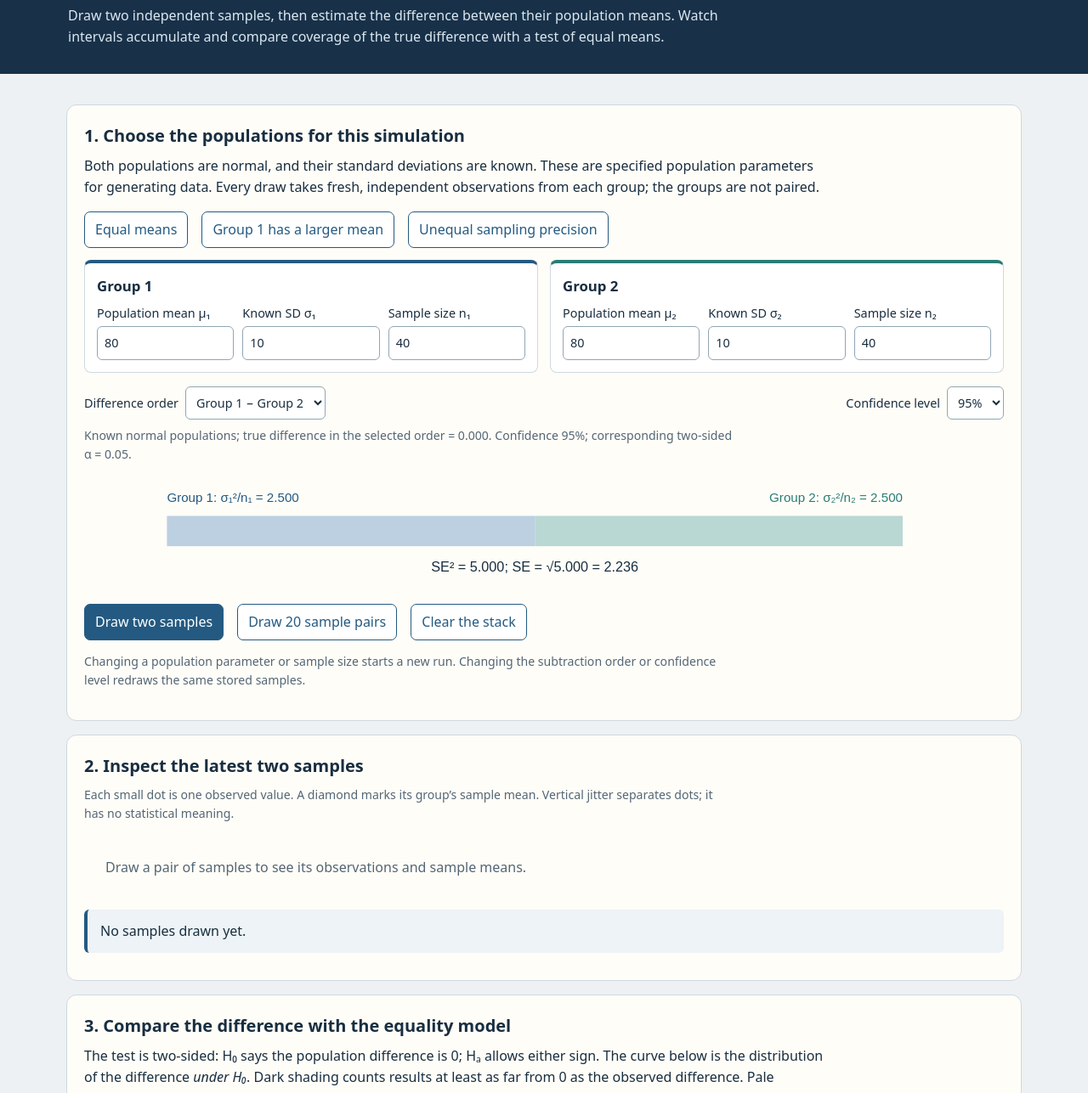
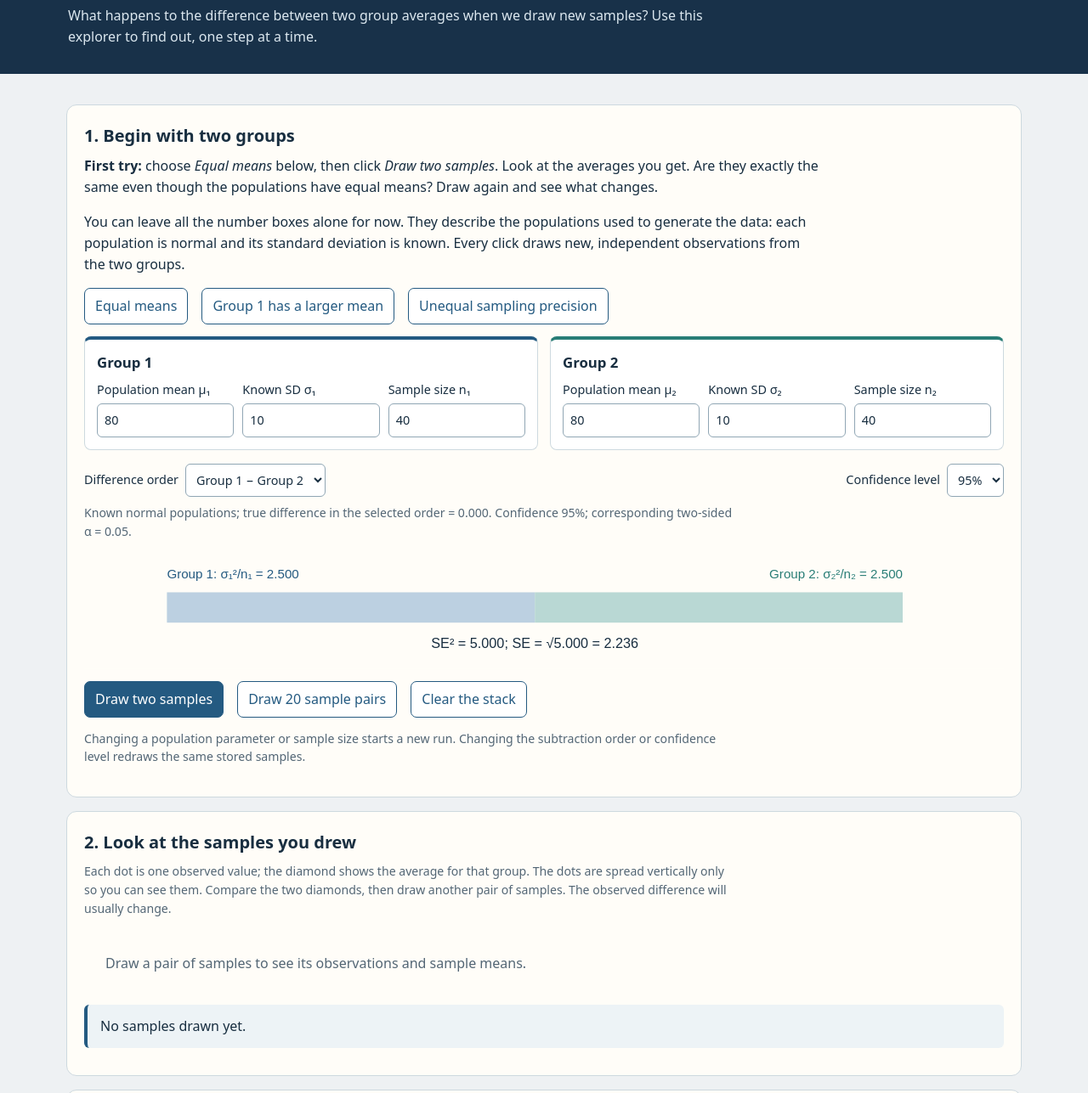
Before and after one commit to bobovski66/IntroStatistics, a plain HTML site: page demos/two_sample_demo.html in a window 1280 px wide. Shown: the part 113-1400 px from the top of the page at 85% size. Drawn offline with Linux system fonts and the light colour scheme.

Commit message:
Add first-try guidance and progressive exploration to Week 7 demo

```diff
--- a/demos/two_sample_demo.html
+++ b/demos/two_sample_demo.html
@@ -13,9 +13,9 @@
 </head>
 <body>
 <a class="sr-only" href="#explorer">Skip to explorer</a>
-<header><a href="../index.html">← MATH&amp; 146 course</a> · <a href="../readings/week7_reading.html">Week 7 reading</a><h1>Two-Sample Difference Explorer</h1><p>Draw two independent samples, then estimate the difference between their population means. Watch intervals accumulate and compare coverage of the true difference with a test of equal means.</p></header>
+<header><a href="../index.html">← MATH&amp; 146 course</a> · <a href="../readings/week7_reading.html">Week 7 reading</a><h1>Two-Sample Difference Explorer</h1><p>What happens to the difference between two group averages when we draw new samples? Use this explorer to find out, one step at a time.</p></header>
 <main id="explorer">
-<section class="panel" aria-labelledby="model-heading"><h2 id="model-heading">1. Choose the populations for this simulation</h2><p>Both populations are normal, and their standard deviations are known. These are specified population parameters for generating data. Every draw takes fresh, independent observations from each group; the groups are not paired.</p>
+<section class="panel" aria-labelledby="model-heading"><h2 id="model-heading">1. Begin with two groups</h2><p><strong>First try:</strong> choose <em>Equal means</em> below, then click <em>Draw two samples</em>. Look at the averages you get. Are they exactly the same even though the populations have equal means? Draw again and see what changes.</p><p>You can leave all the number boxes alone for now. They describe the populations used to generate the data: each population is normal and its standard deviation is known. Every click draws new, independent observations from the two groups.</p>
 <div class="actions"><button type="button" data-preset="equal">Equal means</button><button type="button" data-preset="different">Group 1 has a larger mean</button><button type="button" data-preset="unequal">Unequal sampling precision</button></div>
 <div class="model-grid">
 <div class="model-card"><h3>Group 1</h3><div class="input-grid"><label for="mu1">Population mean μ₁<input id="mu1" type="number" step="1" value="80"></label><label for="sigma1">Known SD σ₁<input id="sigma1" type="number" min="0.01" step="1" value="10"></label><label for="n1">Sample size n₁<input id="n1" type="number" min="2" max="500" step="1" value="40"></label></div></div>
@@ -25,10 +25,10 @@
 <p id="model-note" class="small"></p><div id="input-warning" class="warning" role="status" hidden></div><div class="chart" id="variance-plot" tabindex="0" role="group" aria-label="Sampling variance contributions"></div>
 <div class="actions"><button type="button" class="primary" id="draw-one">Draw two samples</button><button type="button" id="draw-many">Draw 20 sample pairs</button><button type="button" id="reset">Clear the stack</button></div>
 <p class="small">Changing a population parameter or sample size starts a new run. Changing the subtraction order or confidence level redraws the same stored samples.</p></section>
-<section class="panel" aria-labelledby="sample-heading"><h2 id="sample-heading">2. Inspect the latest two samples</h2><p class="small">Each small dot is one observed value. A diamond marks its group’s sample mean. Vertical jitter separates dots; it has no statistical meaning.</p><div class="chart" id="sample-plot" tabindex="0" role="group" aria-label="Latest independent observations"></div><div id="latest-readout" class="readout" aria-live="polite"></div></section>
-<section class="panel" aria-labelledby="null-heading"><h2 id="null-heading">3. Compare the difference with the equality model</h2><p>The test is two-sided: H₀ says the population difference is 0; Hₐ allows either sign. The curve below is the distribution of the difference <em>under H₀</em>. Dark shading counts results at least as far from 0 as the observed difference. Pale shading marks the prechosen rejection regions.</p><div class="chart" id="null-plot" tabindex="0" role="group" aria-label="Null distribution and two-sided p-value"></div><p id="test-note" class="small"></p></section>
-<section class="panel" aria-labelledby="stack-heading"><h2 id="stack-heading">4. Let the difference intervals pile up</h2><p>Every row comes from a fresh pair of independent samples. The bar estimates the population difference; the dot is the observed difference. The true value is visible here because we specified the simulation model.</p><div class="legend"><span>Interval contains the true difference</span><span class="miss">Interval misses the true difference</span><span class="zero">Zero: equal means</span><span class="truth">True population difference</span></div><p class="small">The decision text is red when the test rejects equality. An interval can contain the true difference while excluding zero when the population means differ.</p><p id="stack-stats" class="stats" aria-live="polite"></p><div class="chart stack" id="stack-plot" tabindex="0" role="group" aria-label="Accumulating confidence intervals for the difference"></div></section>
-<section class="panel"><h2>Try a comparison</h2><ol class="tips"><li>Start with equal means and draw many sample pairs. Compare the fraction of intervals that miss the true difference with α = 1 − confidence level.</li><li>Choose unequal sampling precision. Increase only the smaller, noisier sample. Watch which variance contribution shrinks and how the interval width changes.</li><li>Reverse the subtraction order. The same differences and intervals reflect across 0, while two-sided p-values and decisions stay the same.</li><li>Change 95% to 99% while keeping the same draws. Intervals widen; the p-values stay fixed, but the rejection threshold changes.</li></ol><p class="small">These exact normal-model results use known population SDs. For real data with estimated SDs, use an appropriate method such as Welch’s t procedure. Proportion tests require their own pooled null standard error, as explained in the reading. At an exact interval endpoint, the test’s equality convention and numerical rounding matter.</p></section>
+<section class="panel" aria-labelledby="sample-heading"><h2 id="sample-heading">2. Look at the samples you drew</h2><p class="small">Each dot is one observed value; the diamond shows the average for that group. The dots are spread vertically only so you can see them. Compare the two diamonds, then draw another pair of samples. The observed difference will usually change.</p><div class="chart" id="sample-plot" tabindex="0" role="group" aria-label="Latest independent observations"></div><div id="latest-readout" class="readout" aria-live="polite"></div></section>
+<section class="panel" aria-labelledby="null-heading"><h2 id="null-heading">3. How unusual is your difference?</h2><p>Suppose the two population means are equal. We would still see different sample averages, but their differences should be centered at zero. The curve shows how those differences would vary under that assumption, called the <strong>null hypothesis</strong>.</p><p>Dark shading marks differences at least as far from zero as the one you observed, in either direction. That total shaded area is the two-sided <em>p-value</em>. The lighter shaded regions show where our chosen test would reject equality.</p><div class="chart" id="null-plot" tabindex="0" role="group" aria-label="Null distribution and two-sided p-value"></div><p id="test-note" class="small"></p></section>
+<section class="panel" aria-labelledby="stack-heading"><h2 id="stack-heading">4. What if we repeated the study?</h2><p>Click <em>Draw 20 sample pairs</em>. Each row now represents another possible study: the dot is that study's observed difference and the bar is its confidence interval. Because this is a simulation, we know the true population difference and can check which intervals capture it. Real researchers don't get to see that true value.</p><div class="legend"><span>Interval contains the true difference</span><span class="miss">Interval misses the true difference</span><span class="zero">Zero: equal means</span><span class="truth">True population difference</span></div><p class="small">The red decision text means that study's test rejected equality. Notice that tests ask about zero while the confidence intervals try to capture the actual population difference. Those are related questions, but they are not identical.</p><p id="stack-stats" class="stats" aria-live="polite"></p><div class="chart stack" id="stack-plot" tabindex="0" role="group" aria-label="Accumulating confidence intervals for the difference"></div></section>
+<section class="panel"><h2>A few things to investigate</h2><ol class="tips"><li>Start with <strong>Equal means</strong> and draw two samples several times. How often do you get exactly equal sample means?</li><li>Now draw <strong>20 sample pairs</strong>. Compare the different intervals. Do all of them contain the true difference?</li><li>Choose <strong>Group 1 has a larger mean</strong>. Do the intervals tend to shift away from zero? What happens to the test decisions?</li></ol><details><summary>More experiments when you're ready</summary><ol class="tips"><li>Choose <strong>Unequal sampling precision</strong> and increase the noisier group's sample size. Watch how its contribution to the standard error and the interval widths change.</li><li>Reverse the subtraction order. The estimates and intervals change sign, but the two-sided p-values stay the same.</li><li>Change the confidence level from 95% to 99%. The intervals widen. The test's cutoff also changes when you compare it at the matching significance level.</li></ol></details><p class="small">This simulation uses normal populations with known standard deviations. When standard deviations must be estimated from samples, Welch's t method is generally more appropriate for independent means. The reading explains why tests of two proportions use a different standard error.</p></section>
 </main>
 <script>
 'use strict';
```
